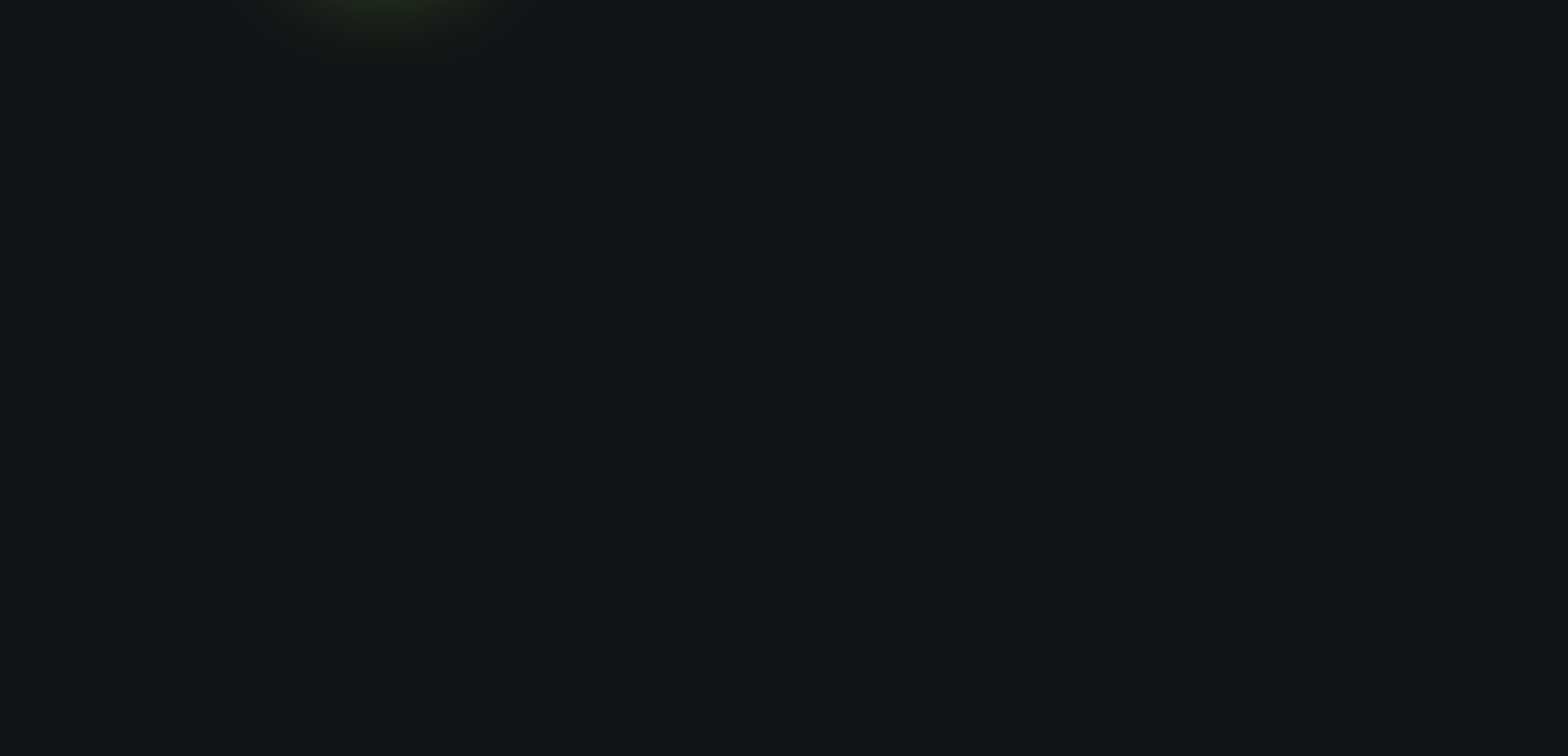
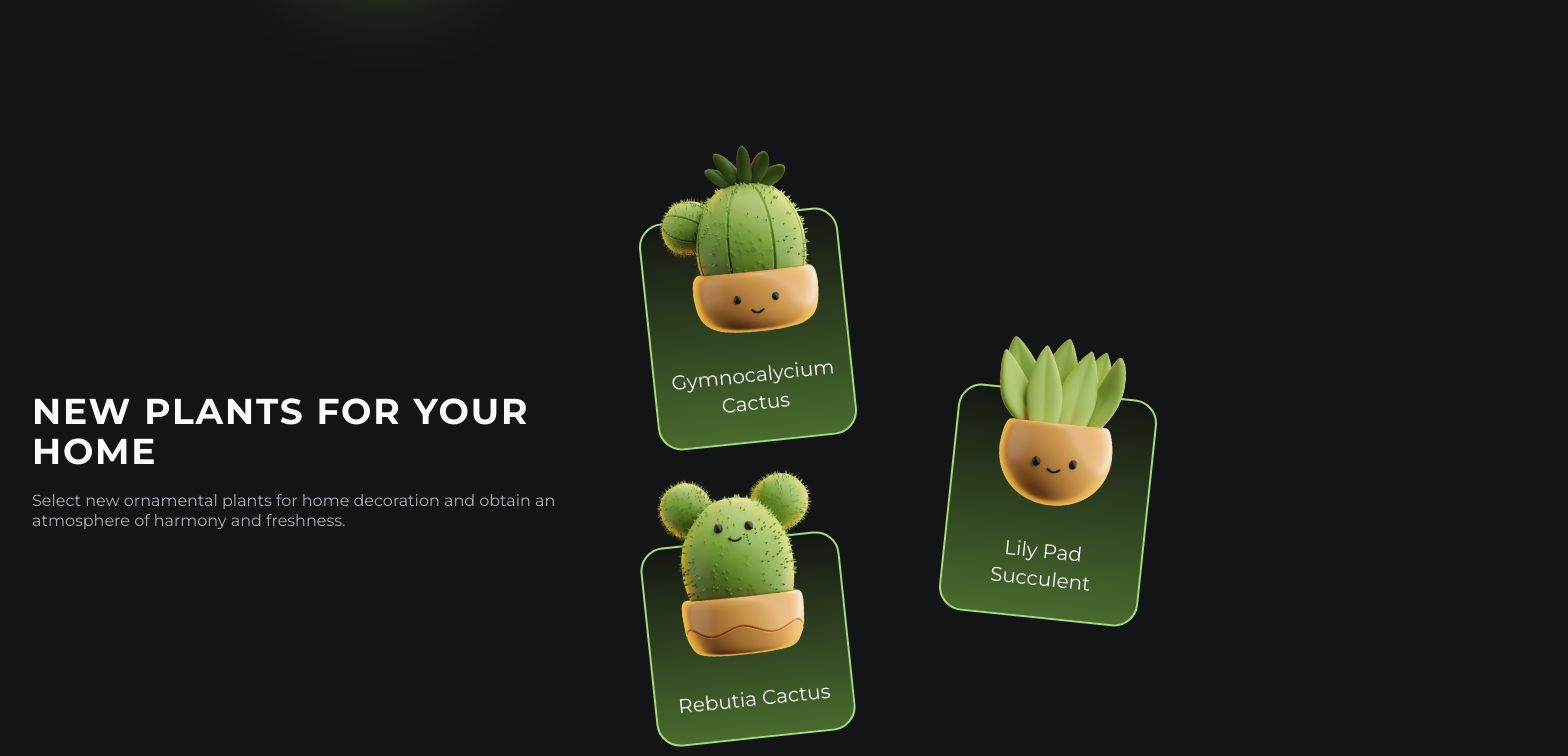
Before and after one commit to Alireza-ghanbari/cactus-shop, a React (Vite) app: page / in a window 1280 px wide. Shown: the part 740-1496 px from the top of the page, 1568 px wide, since content can reach past the window. Before the commit the page ends 800 px from the top, so only its background shows below. Built offline with nearby package versions, Linux system fonts and the light colour scheme.

Commit message:
complete news section

```diff
--- a/src/components/Navbar.jsx
+++ b/src/components/Navbar.jsx
@@ -17,10 +17,10 @@ export default function Navbar() {
           </h1>
         </div>
         <div className="lg:flex gap-10 text-title hidden">
-          <a href="" className="text-green font-light">
+          <a href="#home" className="text-green font-light">
             Home
           </a>
-          <a href="" className="hover:text-green duration-200 font-light">
+          <a href="#news" className="hover:text-green duration-200 font-light">
             News
           </a>
           <a href="" className="hover:text-green duration-200 font-light">
@@ -51,15 +51,15 @@ export default function Navbar() {
 
         {/* mobile */}
 
-          <div className={`absolute w-[250px] min-h-screen top-0 backdrop-blur-lg duration-300 bg-black/30 z-50 ${menu? "right-0 opacity-100": "-right-72 opacity-0"}`}>
+          <div className={`fixed w-[250px] min-h-screen top-0 backdrop-blur-lg duration-300 bg-black/30 z-50 ${menu? "right-0 opacity-100": "-right-72 opacity-0"}`}>
             <div className="flex flex-col items-start gap-y-10 pl-10 text-title pt-32">
               <div className="absolute top-5 right-4 hover:text-green cursor-pointer" onClick={()=>setMenu(false)}>
                 <IoIosClose size={36} />
               </div>
-              <a href="" className="text-green w-full">
+              <a href="#home" className="text-green w-full">
                 Home
               </a>
-              <a href="" className="hover:text-green duration-200 w-full">
+              <a href="#news" className="hover:text-green duration-200 w-full">
                 News
               </a>
               <a href="" className="hover:text-green duration-200 w-full">
--- a/src/index.css
+++ b/src/index.css
@@ -1,8 +1,12 @@
-@import url('https://fonts.googleapis.com/css2?family=Montserrat:ital,wght@0,100..900;1,100..900&family=Vazirmatn:wght@100..900&display=swap');
+@import url("https://fonts.googleapis.com/css2?family=Montserrat:ital,wght@0,100..900;1,100..900&family=Vazirmatn:wght@100..900&display=swap");
 
 @tailwind base;
 @tailwind components;
 @tailwind utilities;
+
+html {
+  scroll-behavior: smooth;
+}
 
 body {
   font-family: "Montserrat", sans-serif;
@@ -11,10 +15,14 @@ body {
   overflow-x: hidden !important;
 }
 
-.go-to-shop:hover > div > svg  {
+.go-to-shop:hover > div > svg {
   rotate: -40deg;
 }
 
 .image-home {
-    filter: drop-shadow(0 0 48px hsla(93, 54%, 54%, .4));
+  filter: drop-shadow(0 0 48px hsla(93, 54%, 54%, 0.4));
 }
+
+.news-card {
+  background: linear-gradient(180deg, hsla(93, 8%, 8%), hsla(93, 40%, 30%));
+}
--- a/src/pages/Home.jsx
+++ b/src/pages/Home.jsx
@@ -1,12 +1,15 @@
 import React from "react";
 import homeImage from "../assets/home-cactus.png";
+import newImage1 from "../assets/new-cactus-1.png";
+import newImage2 from "../assets/new-cactus-2.png";
+import newImage3 from "../assets/new-cactus-3.png";
 import { FaArrowRight } from "react-icons/fa";
 
 export default function Home() {
   return (
     <div className="max-w-7xl mx-auto px-3 xs:px-8 py-5 lg:pt-20">
       {/* hero section */}
-      <div className="flex lg:flex-row flex-col items-center justify-center gap-7">
+      <div className="flex lg:flex-row flex-col items-center justify-center gap-7" id="home">
         <div className="w-[250px] sm:w-[400px] lg:w-[450px]">
           <img src={homeImage} className="image-home -z-50" />
         </div>
@@ -22,11 +25,57 @@ export default function Home() {
           </p>
           <div className="mt-5 lg:mt-12">
             <div className="flex items-center gap-5 xs:gap-14 flex-col xs:flex-row go-to-shop">
-                <div className=" flex rounded-full bg-title text-black gap-2 p-2 items-center justify-between pr-4 font-bold cursor-pointer">
-                    <FaArrowRight className="bg-darkGrenn w-8 h-8 p-2 rounded-full transition-all duration-300" />
-                    GO TO SHOP
-                </div>
-                <p className="font-bold underline tracking-tight hover:text-title duration-200 cursor-pointer">MORE DETAILS</p>
+              <div className=" flex rounded-full bg-title text-black gap-2 p-2 items-center justify-between pr-4 font-bold cursor-pointer">
+                <FaArrowRight className="bg-darkGrenn w-8 h-8 p-2 rounded-full transition-all duration-300" />
+                GO TO SHOP
+              </div>
+              <p className="font-bold underline tracking-tight hover:text-title duration-200 cursor-pointer">
+                MORE DETAILS
+              </p>
+            </div>
+          </div>
+        </div>
+      </div>
+
+      {/* news section */}
+      <div className="flex lg:flex-row flex-col items-center justify-center lg:mt-48 mt-20 gap-4 pb-10" id="news">
+        <div className="flex-1">
+          <h2 className="text-title font-bold tracking-wider text-3xl sm:text-4xl md:text-4xl pr-7">
+            NEW PLANTS FOR YOUR HOME
+          </h2>
+          <p className="tracking-normal mt-5 mb-5 lg:mb-0 pr-4 text-xs xs:text-sm sm:text-[16px]">
+            Select new ornamental plants for home decoration and obtain an
+            atmosphere of harmony and freshness.
+          </p>
+        </div>
+        <div className="flex-1">
+          <div className="grid place-items-center justify-items-start lg:grid-cols-2 mt-16 lg:mt-0 grid-cols-1 space-y-28 lg:space-y-16">
+            <div className="relative w-[200px] news-card border-2 border-green pt-[9rem] px-3 pb-6 rounded-3xl -rotate-6">
+              <img
+                src={newImage1}
+                className="absolute top-[-4.5rem] left-0 right-0 w-[180px] mx-auto transition-all duration-300 hover:-translate-y-3"
+              />
+              <h2 className="text-title text-xl text-center">
+                Gymnocalycium Cactus
+              </h2>
+            </div>
+            <div className="relative w-[200px] news-card border-2 border-green pt-[9rem] px-3 pb-6 rounded-3xl rotate-6 lg:translate-y-36">
+              <img
+                src={newImage2}
+                className="absolute top-[-4.5rem] left-0 right-0 w-[180px] mx-auto transition-all duration-300 hover:-translate-y-3 "
+              />
+              <h2 className="text-title text-xl text-center">
+              Lily Pad Succulent
+              </h2>
+            </div>
+            <div className="relative w-[200px] news-card border-2 border-green pt-[9rem] px-3 pb-6 rounded-3xl -rotate-6 ">
+              <img
+                src={newImage3}
+                className="absolute top-[-4.5rem] left-0 right-0 w-[180px] mx-auto transition-all duration-300 hover:-translate-y-3"
+              />
+              <h2 className="text-title text-xl text-center">
+              Rebutia Cactus
+              </h2>
             </div>
           </div>
         </div>
```
Lines whose indentation alone changed are shown as unchanged.
